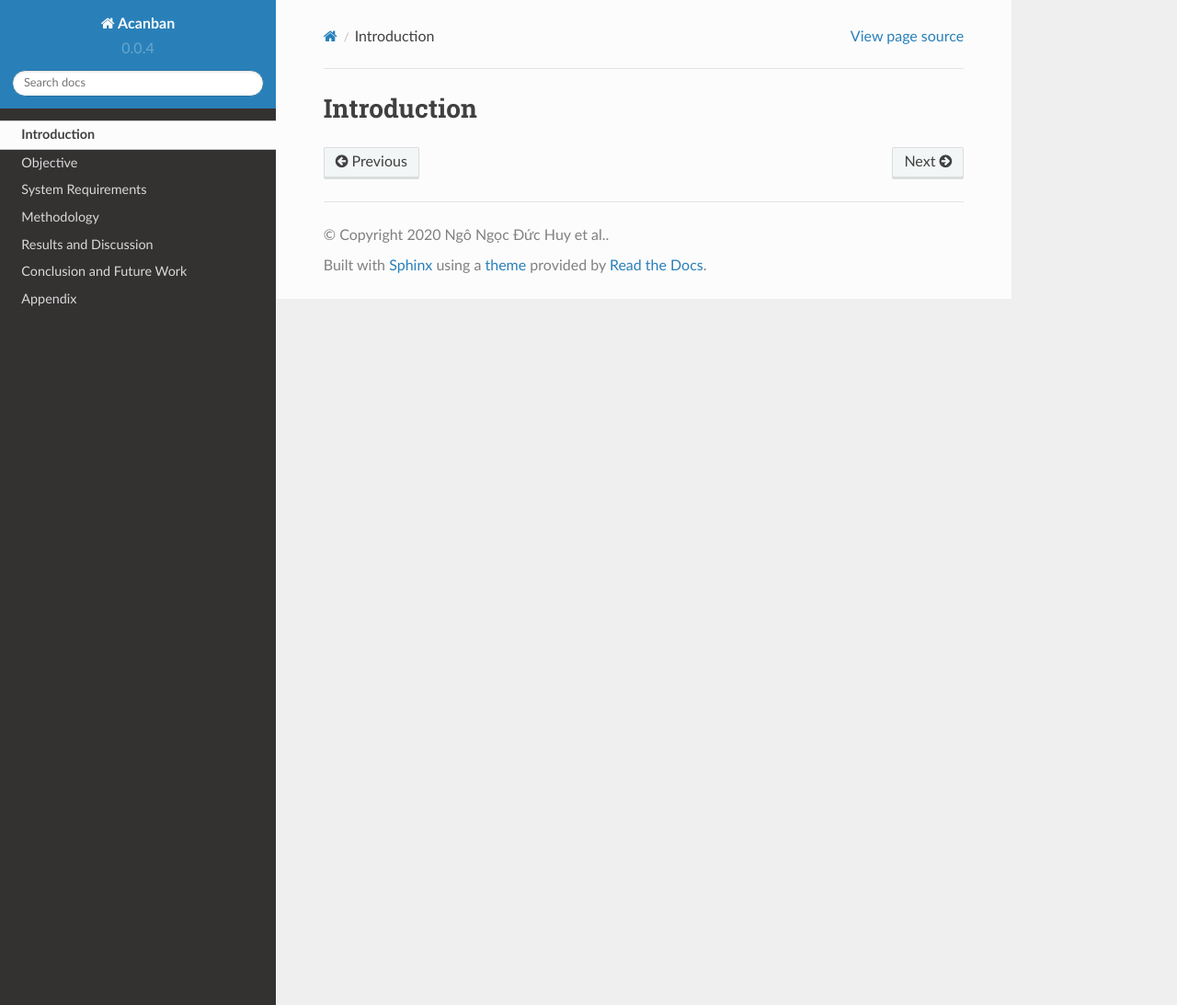
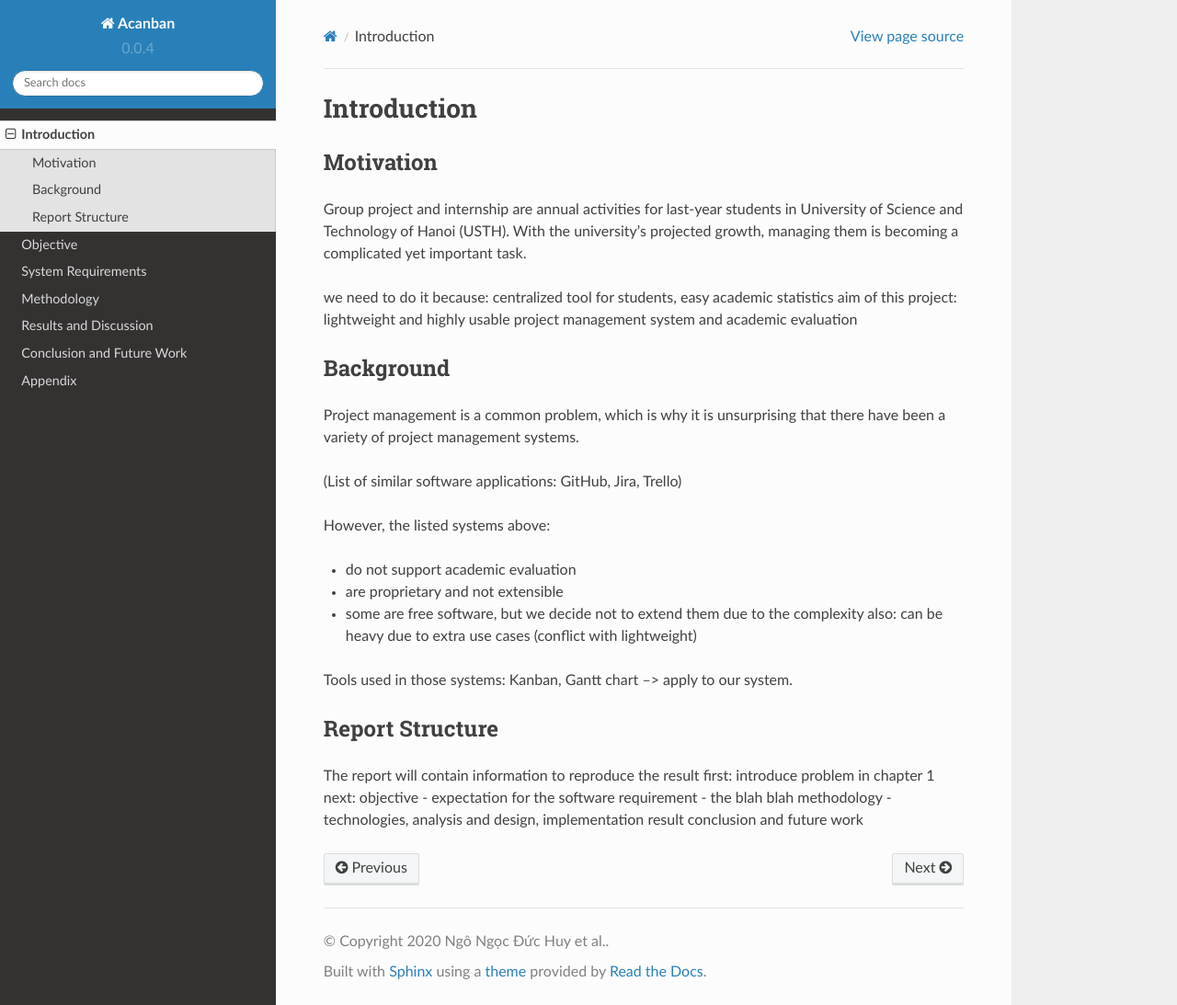
Before and after one commit to Huy-Ngo/acanban, a Sphinx documentation site: the page built from docs/source/intro.rst, in a window 1280 px wide and 1093 px high. Shown: the whole window at 92% size. Built offline with Sphinx 7.4.7 and the Read the Docs theme 2.0.0, drawn with Linux system fonts in a browser that asks for light colours; the version number is read from the project's files by our own code.

Commit message:
[Draft] Outline for the introduction

```diff
--- a/docs/source/intro.rst
+++ b/docs/source/intro.rst
@@ -1,2 +1,42 @@
 Introduction
 ============
+
+Motivation
+----------
+
+Group project and internship are annual activities for last-year students in
+University of Science and Technology of Hanoi (USTH).
+With the university's projected growth, managing them is becoming a complicated
+yet important task.
+
+we need to do it because: centralized tool for students, easy academic statistics
+aim of this project: lightweight and highly usable project management system and academic evaluation
+
+Background
+----------
+
+Project management is a common problem, which is why it is unsurprising
+that there have been a variety of project management systems.
+
+(List of similar software applications: GitHub, Jira, Trello)
+
+However, the listed systems above:
+
+- do not support academic evaluation
+- are proprietary and not extensible
+- some are free software, but we decide not to extend them due to the complexity
+  also: can be heavy due to extra use cases (conflict with lightweight)
+
+Tools used in those systems: Kanban, Gantt chart
+--> apply to our system.
+
+Report Structure
+----------------
+
+The report will contain information to reproduce the result
+first: introduce problem in chapter 1
+next: objective - expectation for the software
+requirement - the blah blah
+methodology - technologies, analysis and design, implementation
+result
+conclusion and future work
```
